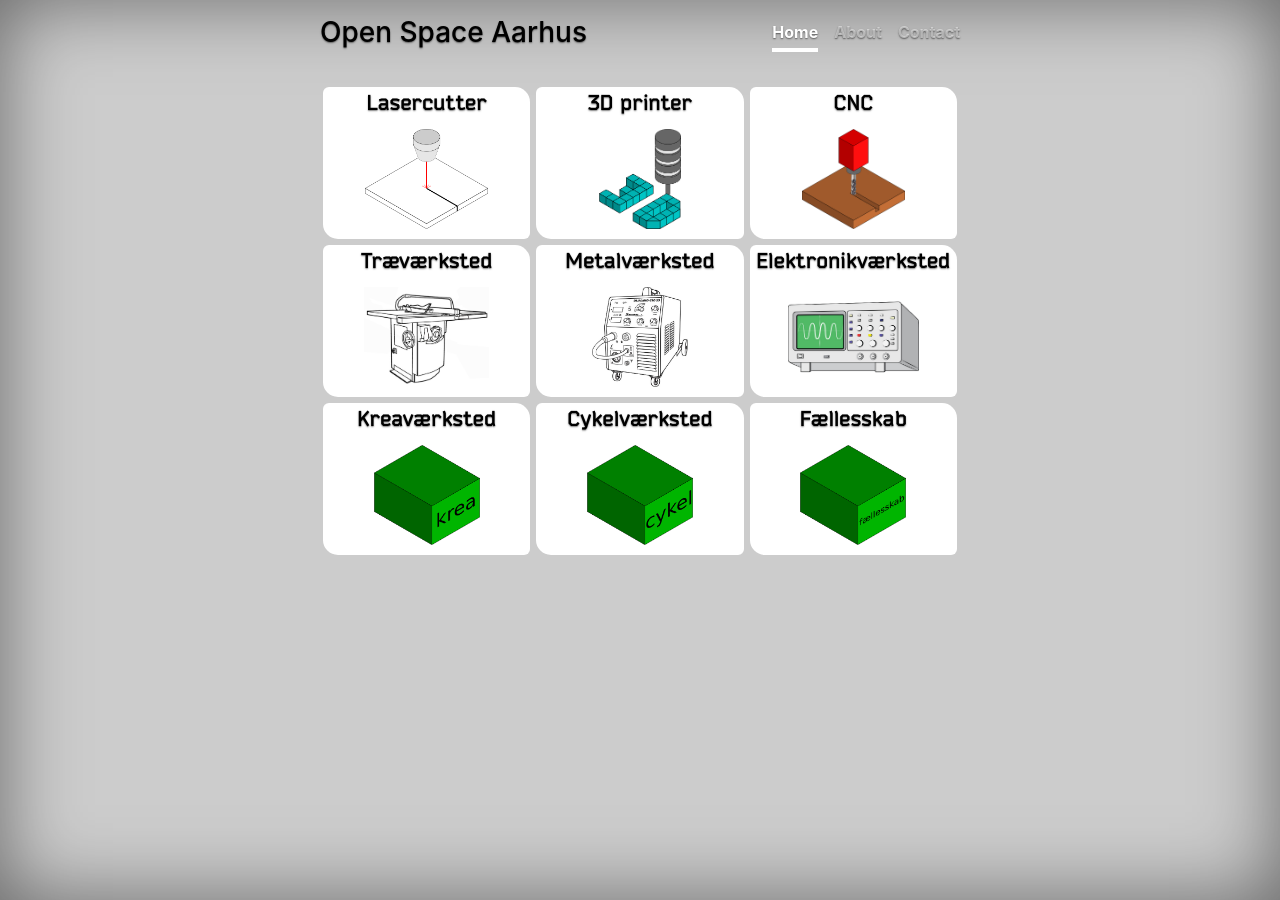
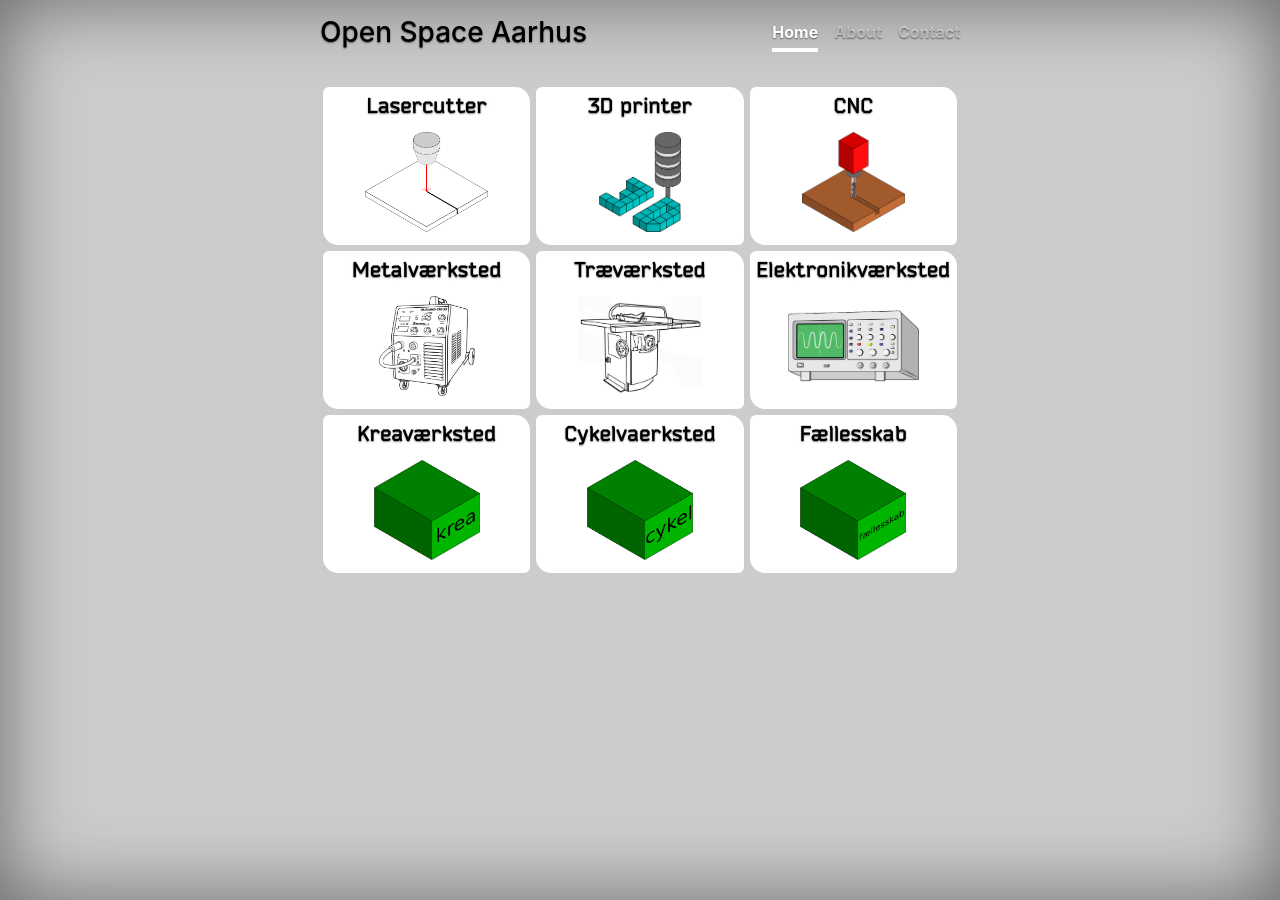
Before and after one commit to openspaceaarhus/osaawebsite, a Jekyll site: the page built from index.html, in a window 1280 px wide. Built offline with Jekyll 4.4.1, drawn with Linux system fonts in a browser that asks for light colours.

Commit message:
Bruger nu features.yml

```diff
--- a/index.html
+++ b/index.html
@@ -5,101 +5,29 @@
 <div class='container'>
 
 
-  <div class='row'>
+{% for feature in site.data.features %}
+  {% assign loopindex = forloop.index | modulo: 3 %}
+  {% if loopindex == 1 %}
+    <div class='row'>
+  {% endif %}
 
-    <div class='col-4 feature_col'>
+    <a class='col-4 feature_col' href='{{feature.url}}'>
       <div class=feature>
-        <div class='feature_heading'>Lasercutter</div>
-        <div class='feature_illustration'><img class='feature_img' src='images/lasercutter.png'></div>
+        <div class='feature_heading'>{{feature.name}}</div>
+        <div class='feature_illustration'><img class='feature_img' src='images/features/{{feature.img}}'></div>
         <div class='feature_description'>
         </div>
       </div>
-    </div> <!-- end col -->
+    </a> <!-- end col -->
 
-    <div class='col-4 feature_col'>
-      <div class=feature>
-        <div class='feature_heading'>3D printer</div>
-        <div class='feature_illustration'><img class='feature_img' src='images/3d_printer.png'></div>
-        <div class='feature_description'>
-        </div>
-      </div>
-    </div> <!-- end col -->
-
-    <div class='col-4 feature_col'>
-      <div class=feature>
-        <div class='feature_heading'>CNC</div>
-        <div class='feature_illustration'><img class='feature_img' src='images/cnc.png'></div>
-        <div class='feature_description'>
-        </div>
-      </div>
-    </div>  <!-- end col -->
-
-  </div> <!-- end row -->
-
-
-
-  <div class='row'>
-
-    <div class='col-4 feature_col'>
-      <div class=feature>
-        <div class='feature_heading'>Træværksted</div>
-        <div class='feature_illustration'><img class='feature_img' src='images/table_saw.png'></div>
-        <div class='feature_description'>
-        </div>
-      </div>
-    </div> <!-- end col -->
-
-    <div class='col-4 feature_col'>
-      <div class=feature>
-        <div class='feature_heading'>Metalværksted</div>
-        <div class='feature_illustration'><img class='feature_img' src='images/welder.png'></div>
-        <div class='feature_description'>
-        </div>
-      </div>
-    </div> <!-- end col -->
-
-    <div class='col-4 feature_col'>
-      <div class=feature>
-        <div class='feature_heading'>Elektronikværksted</div>
-        <div class='feature_illustration'><img class='feature_img' src='images/oscilloscope.png'></div>
-        <div class='feature_description'>
-        </div>
-      </div>
-    </div> <!-- end col -->
-
-  </div> <!-- end row -->
+  {% if loopindex == 0 %}
+    </div> <!-- end row -->
+  {% endif %}
+{% endfor %}
 
 
 
 
-  <div class='row'>
-
-    <div class='col-4 feature_col'>
-      <div class=feature>
-        <div class='feature_heading'>Kreaværksted</div>
-        <div class='feature_illustration'><img class='feature_img' src='images/krea.png'></div>
-        <div class='feature_description'>
-        </div>
-      </div>
-    </div> <!-- end col -->
-
-    <div class='col-4 feature_col'>
-      <div class=feature>
-        <div class='feature_heading'>Cykelværksted</div>
-        <div class='feature_illustration'><img class='feature_img' src='images/cykel.png'></div>
-        <div class='feature_description'>
-        </div>
-      </div>
-    </div> <!-- end col -->
-
-    <div class='col-4 feature_col'>
-      <div class=feature>
-        <div class='feature_heading'>Fællesskab</div>
-        <div class='feature_illustration'><img class='feature_img' src='images/faellesskab.png'></div>
-        <div class='feature_description'>
-        </div>
-      </div>
-    </div> <!-- end col -->
 
   </div> <!-- end row -->
 
@@ -108,4 +36,8 @@
 
 
 
+
+
+
+
 </div>
--- a/style.css
+++ b/style.css
@@ -117,9 +117,15 @@
 }
 
 .feature {
-  border: 0px black solid;
+  border: 3px transparent solid;
   border-radius: 6px 15px;
   margin: 0px;
+  transition: 0.4s;
+}
+
+.feature:hover {
+  border: 3px black solid;
+  transition: 0.4s;
 }
 
 
@@ -127,6 +133,7 @@
   font-family: Bender;
   font-weight: bold;
   font-size: 16pt;
+  color: black;
 }
 
 .feature_img {
```
Also changed, not shown: _data/features.yml (added, +27 -0 lines), images/features/3d_printer.png (renamed from images/3d_printer.png), images/features/cnc.png (renamed from images/cnc.png), images/features/cykel.png (renamed from images/cykel.png), images/features/faellesskab.png (renamed from images/faellesskab.png), images/features/krea.png (renamed from images/krea.png), images/features/lasercutter.png (renamed from images/lasercutter.png), images/features/oscilloscope.png (renamed from images/oscilloscope.png), images/features/table_saw.png (renamed from images/table_saw.png), images/features/welder.png (renamed from images/welder.png).
